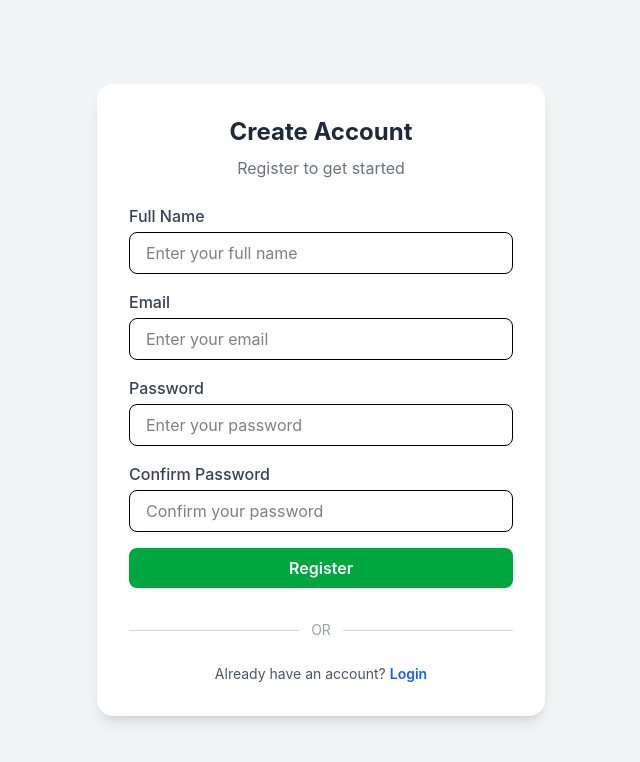
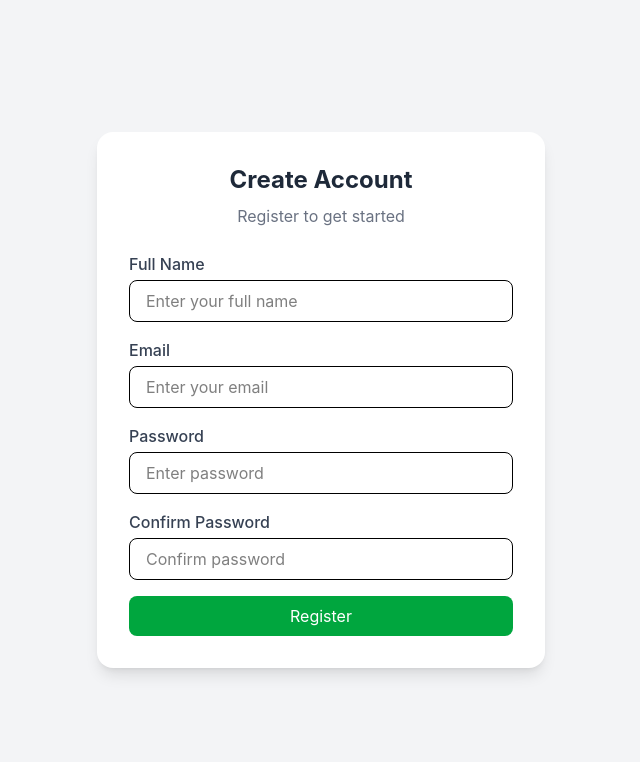
Before and after one commit to Shus13/react-campus-project, a React (Vite) app: page / in a window 1280 px wide. Shown: the top 762 px of the page, without its empty margins (319-959 px from the left). Built offline with nearby package versions, Linux system fonts and the light colour scheme.

Commit message:
Add registration form with React Hook Form and Zod validation

```diff
--- a/src/components/RegistrationFrom.tsx
+++ b/src/components/RegistrationFrom.tsx
@@ -1,43 +1,38 @@
-import { useState } from "react";
+import { useForm } from "react-hook-form";
+import { z } from "zod";
+import { zodResolver } from "@hookform/resolvers/zod";
+
+// Zod Schema
+const schema = z
+  .object({
+    name: z.string().min(3, "Name must be at least 3 characters"),
+    email: z.string().email("Invalid email address"),
+    password: z.string().min(6, "Password must be at least 6 characters"),
+    confirmPassword: z.string(),
+  })
+  .refine((data) => data.password === data.confirmPassword, {
+    message: "Passwords do not match",
+    path: ["confirmPassword"],
+  });
 
 const RegistrationForm = () => {
-  const [formData, setFormData] = useState({
-    name: "",
-    email: "",
-    password: "",
-    confirmPassword: "",
+  const {
+    register,
+    handleSubmit,
+    formState: { errors },
+  } = useForm({
+    resolver: zodResolver(schema),
   });
 
-  const handleChange = (e) => {
-    const { name, value } = e.target;
-
-    setFormData((prev) => ({
-      ...prev,
-      [name]: value,
-    }));
-  };
-
-  const handleSubmit = (e) => {
-    e.preventDefault();
-    console.log("Form Submitted", formData);
-
-    if (formData.password !== formData.confirmPassword) {
-      alert("Passwords do not match");
-      return;
-    }
-
-    setFormData({
-      name: "",
-      email: "",
-      password: "",
-      confirmPassword: "",
-    });
+  // Submit handler
+  const onSubmit = (data) => {
+    console.log("Form Data:", data);
   };
 
   return (
     <div className="min-h-screen flex items-center justify-center bg-gray-100">
       <div className="bg-white shadow-lg rounded-2xl p-8 w-full max-w-md">
-        {/* Title */}
+
         <h2 className="text-2xl font-bold text-gray-800 text-center">
           Create Account
         </h2>
@@ -45,22 +40,23 @@ const RegistrationForm = () => {
           Register to get started
         </p>
 
-        {/* Form */}
-        <form className="mt-6 space-y-4" onSubmit={handleSubmit}>
-          {/* Full Name */}
+        <form onSubmit={handleSubmit(onSubmit)} className="mt-6 space-y-4">
+
+          {/* Name */}
           <div>
             <label className="block text-gray-700 font-medium mb-1">
               Full Name
             </label>
             <input
-              type="text"
-              name="name"
+              {...register("name")}
               placeholder="Enter your full name"
-              value={formData.name}
-              required
-              className="w-full px-4 py-2 border rounded-lg focus:outline-none focus:ring-2 focus:ring-blue-500"
-              onChange={handleChange}
+              className="w-full px-4 py-2 border rounded-lg"
             />
+            {errors.name && (
+              <p className="text-red-500 text-sm">
+                {errors.name.message}
+              </p>
+            )}
           </div>
 
           {/* Email */}
@@ -69,14 +65,15 @@ const RegistrationForm = () => {
               Email
             </label>
             <input
-              type="email"
-              name="email"
+              {...register("email")}
               placeholder="Enter your email"
-              value={formData.email}
-              required
-              className="w-full px-4 py-2 border rounded-lg focus:outline-none focus:ring-2 focus:ring-blue-500"
-              onChange={handleChange}
+              className="w-full px-4 py-2 border rounded-lg"
             />
+            {errors.email && (
+              <p className="text-red-500 text-sm">
+                {errors.email.message}
+              </p>
+            )}
           </div>
 
           {/* Password */}
@@ -86,13 +83,15 @@ const RegistrationForm = () => {
             </label>
             <input
               type="password"
-              name="password"
-              placeholder="Enter your password"
-              value={formData.password}
-              required
-              className="w-full px-4 py-2 border rounded-lg focus:outline-none focus:ring-2 focus:ring-blue-500"
-              onChange={handleChange}
+              {...register("password")}
+              placeholder="Enter password"
+              className="w-full px-4 py-2 border rounded-lg"
             />
+            {errors.password && (
+              <p className="text-red-500 text-sm">
+                {errors.password.message}
+              </p>
+            )}
           </div>
 
           {/* Confirm Password */}
@@ -102,160 +101,29 @@ const RegistrationForm = () => {
             </label>
             <input
               type="password"
-              name="confirmPassword"
-              placeholder="Confirm your password"
-              value={formData.confirmPassword}
-              required
-              className="w-full px-4 py-2 border rounded-lg focus:outline-none focus:ring-2 focus:ring-blue-500"
-              onChange={handleChange}
+              {...register("confirmPassword")}
+              placeholder="Confirm password"
+              className="w-full px-4 py-2 border rounded-lg"
             />
+            {errors.confirmPassword && (
+              <p className="text-red-500 text-sm">
+                {errors.confirmPassword.message}
+              </p>
+            )}
           </div>
 
-          {/* Register Button */}
+          {/* Button */}
           <button
             type="submit"
-            className="w-full bg-green-600 text-white py-2 rounded-lg font-semibold hover:bg-green-700 transition"
+            className="w-full bg-green-600 text-white py-2 rounded-lg hover:bg-green-700"
           >
             Register
           </button>
 
-          {/* Divider */}
-          <div className="flex items-center gap-3 my-4">
-            <hr className="flex-1 border-gray-300" />
-            <span className="text-gray-400 text-sm">OR</span>
-            <hr className="flex-1 border-gray-300" />
-          </div>
         </form>
-
-        {/* Login Link */}
-        <p className="text-center text-gray-600 text-sm mt-6">
-          Already have an account?{" "}
-          <a href="#" className="text-blue-600 font-semibold hover:underline">
-            Login
-          </a>
-        </p>
       </div>
     </div>
   );
 };
 
 export default RegistrationForm;
-
-
-// This is code with react-hook-form and zod -> need to write more code here
-
-// import { useForm } from "react-hook-form";
-// import { z } from "zod";
-// import { zodResolver } from "@hookform/resolvers/zod";
-
-// // Zod Schema (validation rules)
-// const schema = z
-//   .object({
-//     name: z.string().min(3, "Name must be at least 3 characters"),
-//     email: z.string().email("Invalid email address"),
-//     password: z.string().min(6, "Password must be at least 6 characters"),
-//     confirmPassword: z.string(),
-//   })
-//   .refine((data) => data.password === data.confirmPassword, {
-//     message: "Passwords do not match",
-//     path: ["confirmPassword"],
-//   });
-
-// const RegistrationForm = () => {
-//   const {
-//     register,
-//     handleSubmit,
-//     formState: { errors },
-//   } = useForm({
-//     resolver: zodResolver(schema),
-//   });
-
-//   return (
-//     <div className="min-h-screen flex items-center justify-center bg-gray-100">
-//       <div className="bg-white shadow-lg rounded-2xl p-8 w-full max-w-md">
-
-//         <h2 className="text-2xl font-bold text-gray-800 text-center">
-//           Create Account
-//         </h2>
-//         <p className="text-gray-500 text-center mt-2">
-//           Register to get started
-//         </p>
-
-//         <form onSubmit={handleSubmit(onSubmit)} className="mt-6 space-y-4">
-
-//           {/* Name */}
-//           <div>
-//             <label className="block text-gray-700 font-medium mb-1">
-//               Full Name
-//             </label>
-//             <input
-//               {...register("name")}
-//               placeholder="Enter your full name"
-//               className="w-full px-4 py-2 border rounded-lg"
-//             />
-
-
-//             // error message dekhauna lai code lekhna baki
-
-
-
-//           {/* Email */}
-//           <div>
-//             <label className="block text-gray-700 font-medium mb-1">
-//               Email
-//             </label>
-//             <input
-//               {...register("email")}
-//               placeholder="Enter your email"
-//               className="w-full px-4 py-2 border rounded-lg"
-//             />
-//
-
-//           {/* Password */}
-//           <div>
-//             <label className="block text-gray-700 font-medium mb-1">
-//               Password
-//             </label>
-//             <input
-//               type="password"
-//               {...register("password")}
-//               placeholder="Enter password"
-//               className="w-full px-4 py-2 border rounded-lg"
-//             />
-//             {errors.password && (
-//               <p className="text-red-500 text-sm">{errors.password.message}</p>
-//             )}
-//           </div>
-
-//           {/* Confirm Password */}
-//           <div>
-//             <label className="block text-gray-700 font-medium mb-1">
-//               Confirm Password
-//             </label>
-//             <input
-//               type="password"
-//               {...register("confirmPassword")}
-//               placeholder="Confirm password"
-//               className="w-full px-4 py-2 border rounded-lg"
-//             />
-//             {errors.confirmPassword && (
-//               <p className="text-red-500 text-sm">
-//                 {errors.confirmPassword.message}
-//               </p>
-//             )}
-//           </div>
-
-//           {/* Button */}
-//           <button
-//             type="submit"
-//             className="w-full bg-green-600 text-white py-2 rounded-lg hover:bg-green-700"
-//           >
-//             Register
-//           </button>
-//         </form>
-//       </div>
-//     </div>
-//   );
-// };
-
-// export default RegistrationForm;
```
